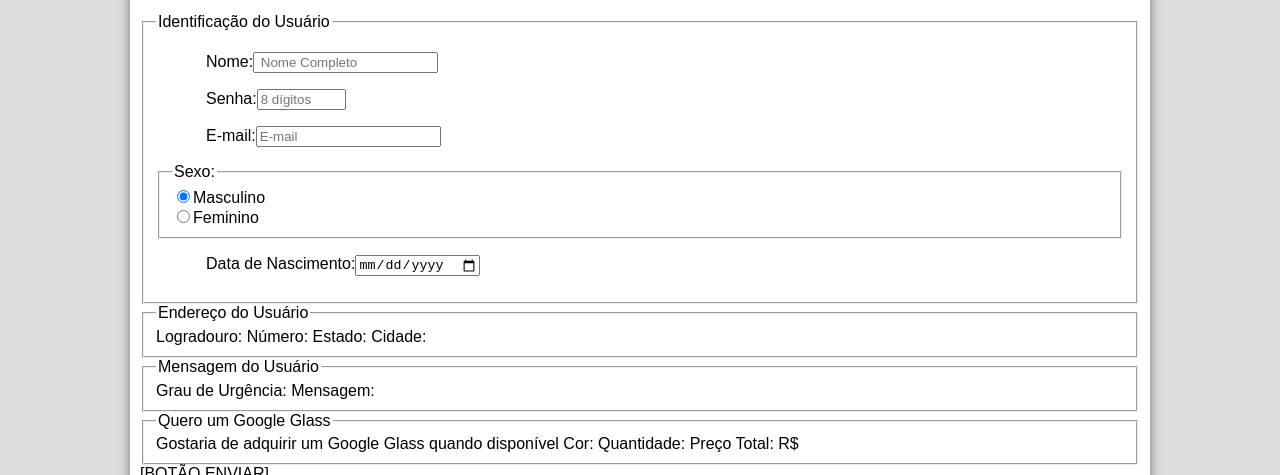
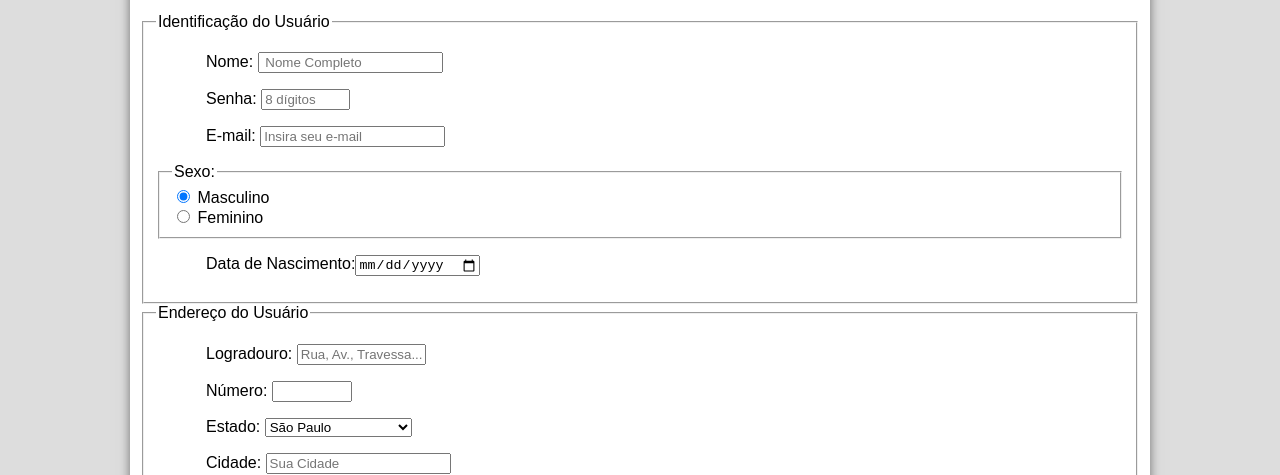
Before and after one commit to rennanlima/Projeto-curso-html5, a plain HTML site: page fale-conosco.html in a window 1280 px wide. Shown: the part 325-800 px from the top of the page. Drawn offline with Linux system fonts and the light colour scheme.

Commit message:
Versão 6 do progeto glass do curso de html

```diff
--- a/fale-conosco.html
+++ b/fale-conosco.html
@@ -26,15 +26,15 @@
 
         <h1>Menu Principal</h1>
     <ul>
-        <li onmouseover="mudaFoto('_imagens/home.png')" onmouseout="mudaFoto('_imagens/contato.png')"><a href="index.html">Home</a></li>
+        <li onmouseover="mudaFoto('_imagens/home.png')" onmouseout="mudaFoto('_imagens/contato.png')"> <a href="index.html">Home</a> </li>
 
-        <li onmouseover="mudaFoto('_imagens/especificacoes.png')" onmouseout="mudaFoto('_imagens/contato.png')"><a href="specs.html">Especificações</a></li>
+        <li onmouseover="mudaFoto('_imagens/especificacoes.png')" onmouseout="mudaFoto('_imagens/contato.png')"><a href="specs.html">Especificações</a ></li>
 
-        <li onmouseover="mudaFoto('_imagens/fotos.png')" onmouseout="mudaFoto('_imagens/contato.png')"><a href="fotos.html">Fotos</a></li>
+        <li onmouseover="mudaFoto('_imagens/fotos.png')" onmouseout="mudaFoto('_imagens/contato.png')"> <a href="fotos.html">Fotos</a> </li>
 
-        <li onmouseover="mudaFoto('_imagens/multimidia.png')" onmouseout="mudaFoto('_imagens/contato.png')"><a href="multimidia.html">Multimídia</a></li>
+        <li onmouseover="mudaFoto('_imagens/multimidia.png')" onmouseout="mudaFoto('_imagens/contato.png')"> <a href="multimidia.html">Multimídia</a> </li>
 
-        <li onmouseover="mudaFoto('_imagens/contato.png')" onmouseout="mudaFoto('_imagens/contato.png')"><a href="fale-conosco.html">Fale conosco</a></li>
+        <li onmouseover="mudaFoto('_imagens/contato.png')" onmouseout="mudaFoto('_imagens/contato.png')"> <a href="fale-conosco.html">Fale conosco</a> </li>
     </ul>
 </nav>
 
@@ -53,31 +53,47 @@
 </hgroup>
 </header>
 
-<form>
+<form method="post" id="fContato" action="">
 
     <fieldset id="usuario"><legend>Identificação do Usuário</legend>
-        <p><label for="cNome">Nome:</label><input type="text" name="tNome" id="cNome" size="20" maxlength="30" placeholder=" Nome Completo"></p>
-        <p><label for="cSenha">Senha:</label><input type="password" name="tSenha" id="cSenha" size="8" maxlength="8" placeholder="8 dígitos"> </p>
-        <p><label for="cMail">E-mail:</label><input type="E-mail" name="tMail" id="cMail" size="20" maxlength="40" placeholder="E-mail"></p>
+        <p><label for="cNome">Nome:</label> <input type="text" name="tNome" id="cNome" size="20" maxlength="30" placeholder=" Nome Completo"></p>
+        <p><label for="cSenha">Senha:</label> <input type="password" name="tSenha" id="cSenha" size="8" maxlength="8" placeholder="8 dígitos"> </p>
+        <p><label for="cMail">E-mail:</label> <input type="E-mail" name="tMail" id="cMail" size="20" maxlength="40" placeholder="Insira seu e-mail"></p>
         <fieldset id="sexo"><legend>Sexo:</legend>
-            <input type="radio" name="tSexo" id="cMasc" checked><label for="cMasc">Masculino</label><br/>
-            <input type="radio" name="tSexo" id="cFem"><label for="cFem">Feminino</label></fieldset>
+            <input type="radio" name="tSexo" id="cMasc" checked> <label for="cMasc">Masculino</label> <br/> <input type="radio" name="tSexo" id="cFem"> <label for="cFem">Feminino</label> </fieldset>
      <p>Data de Nascimento:<input type="date" name="tNasc" id="cNasc"> </p>
     </fieldset>
 
-    <fieldset id="endereco"><legend>Endereço do Usuário</legend>
-        Logradouro:
-        Número:
-        Estado:
-        Cidade:
+    <fieldset id="endereco"> <legend>Endereço do Usuário</legend>
+        <p> <label for="cRua">Logradouro:</label> <input type="text" name="tRua" id="cRua" size="13" maxlength="80" placeholder="Rua, Av., Travessa..."></p>
+        <p> <label for="cNum">Número:</label> <input type="number" name="tNum" id="cNum" min="0" max="99999"></p>
+        <p> <label for="cEst">Estado:</label> <select name="tEst" id="cEst">
+            <optgroup label="Região Sudeste">
+                <option value="RJ">Rio de Janeiro</option>
+                <option value="SP" selected="">São Paulo</option>
+                <option value="MG">Minas Gerais</option>
+            </optgroup>
+            <optgroup label="Região Sul">
+                <option value="PR">Paraná</option>
+                <option value="SC">Santa Catarina</option>
+                <option value="RS">Rio Grande do Sul</option>
+            </optgroup>
+            </select> </p>
+        <p> <label for="cCid">Cidade:</label> <input type="text" name="tCid" id="cCid" size="20" maxlength="40" placeholder="Sua Cidade" list="cidades"/>
+            <datalist id="cidades">
+            <option value="Rio de Janeiro"></option>
+            <option value="Niterói"></option>
+            <option value="Nova Iguaçú"></option>
+            <option value="Belford Roxo"></option>
+            </datalist> </p>
+        </fieldset>
+
+    <fieldset id="mensagem"> <legend>Mensagem do Usuário</legend>
+        <p> <label for="cUrg">Grau de Urgência: </label>Mín<input type="range" name="tUrg" id="cUrg" min="0" max="10" step="1">Máx</p>
+        <p> <label for="cMsg">Mensagem: </label> <textarea name="tMsg" id="cMsg" cols="45" rows="5" placeholder="Deixe aqui a sua mensagem"></textarea> </p>
     </fieldset>
 
-    <fieldset id="mensagem"><legend>Mensagem do Usuário</legend>
-        Grau de Urgência:
-        Mensagem:
-    </fieldset>
-
-    <fieldset id="pedido"><legend>Quero um Google Glass</legend>
+    <fieldset id="pedido"> <legend>Quero um Google Glass</legend>
         Gostaria de adquirir um Google Glass quando disponível
         Cor:
         Quantidade:
```
